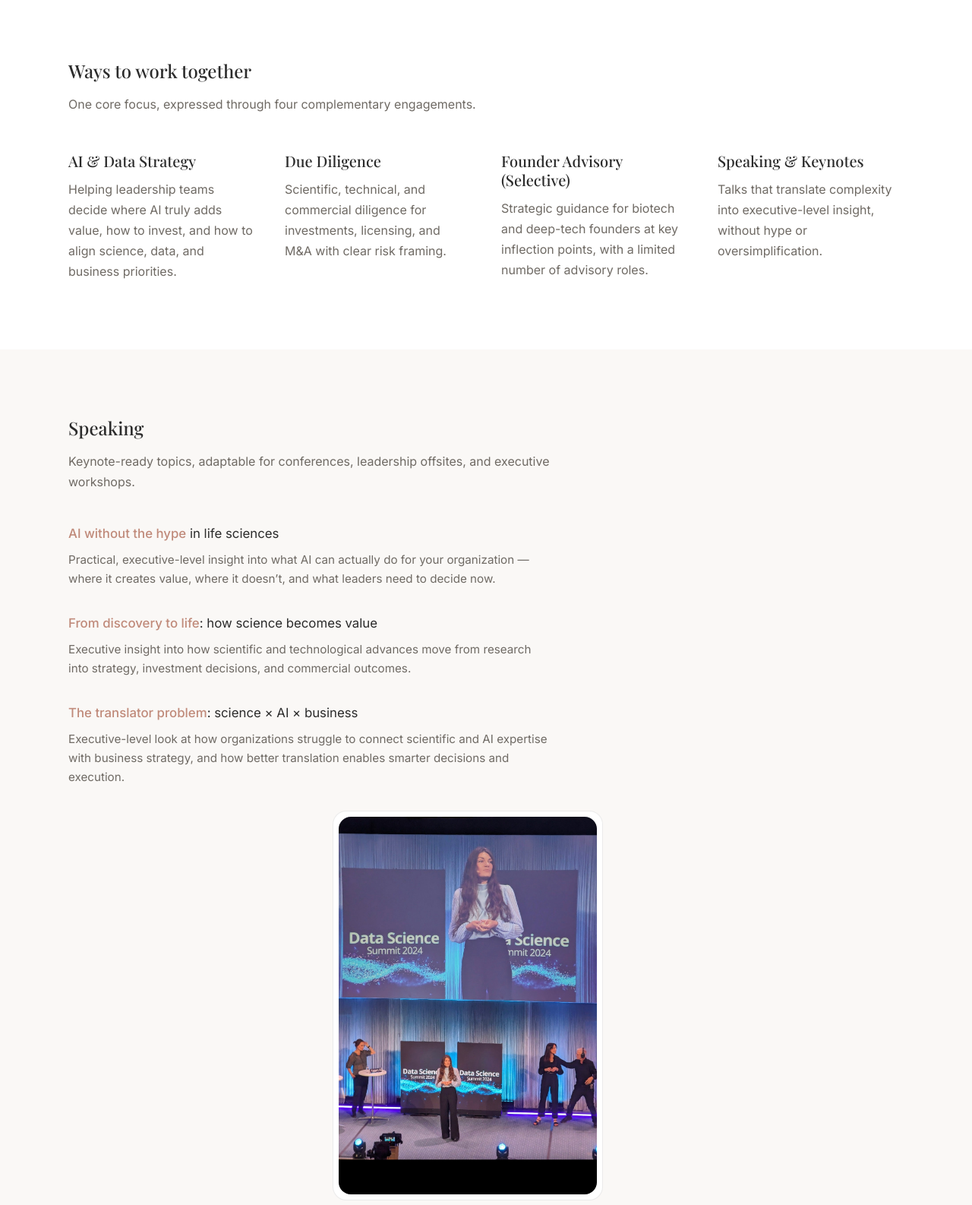
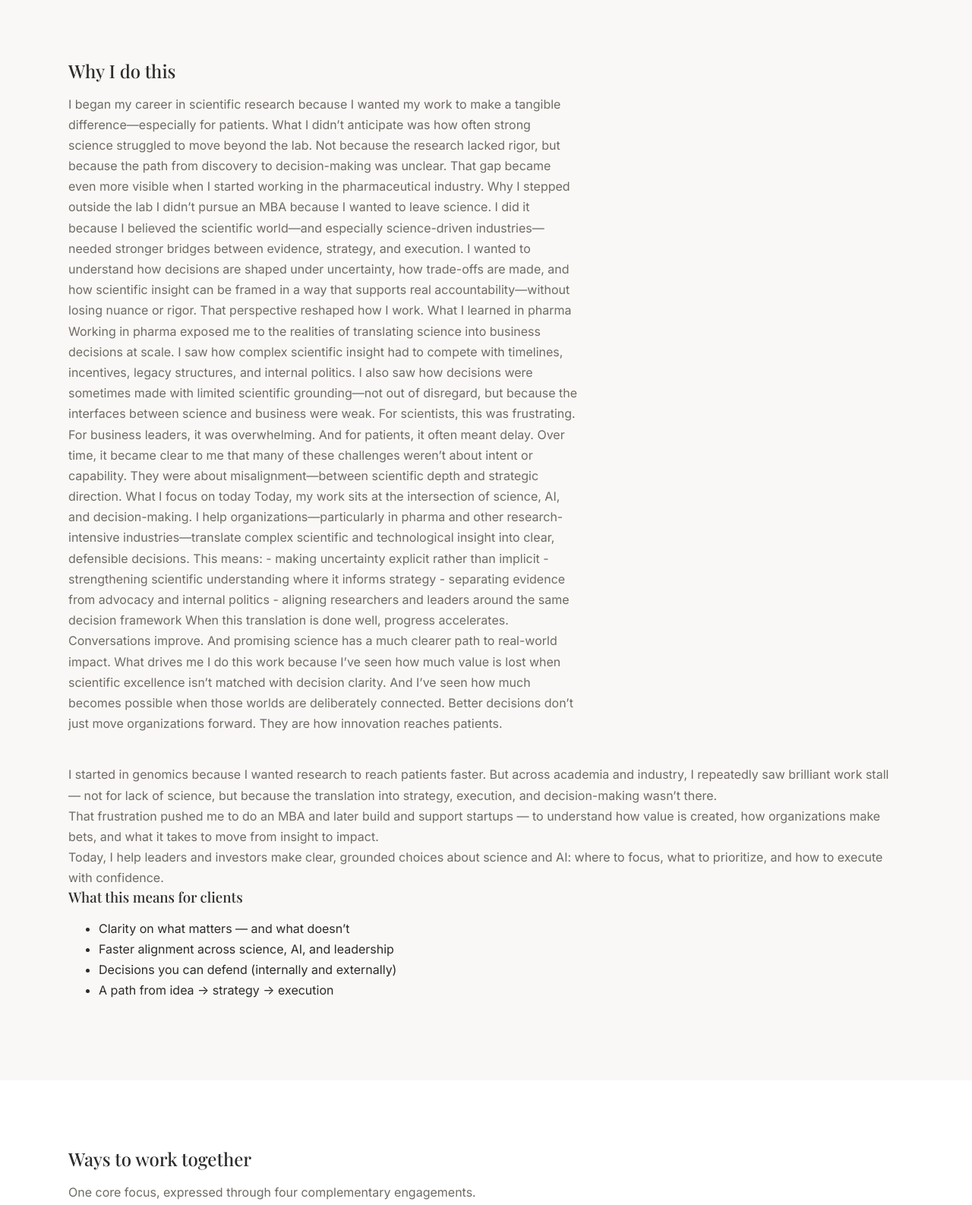
Before and after one commit to chiara21-dev/chiara-consulting-, a plain HTML site: page index.html in a window 1280 px wide. Shown: the part 780-2366 px from the top of the page at 76% size. Drawn offline with nearby package versions, Linux system fonts and the light colour scheme.

Commit message:
Update index.html

```diff
--- a/index.html
+++ b/index.html
@@ -60,6 +60,77 @@
         class="hero-photo"
         loading="lazy"
       />
+    </div>
+  </div>
+</section>
+<!-- WHY -->
+<section id="why" class="why">
+  <div class="container why-layout">
+    <div class="why-text">
+      <h2>Why I do this</h2>
+      <p class="section-intro">
+        I began my career in scientific research because I wanted my work to make a tangible difference—especially for patients.
+        What I didn’t anticipate was how often strong science struggled to move beyond the lab. Not because the research lacked rigor,
+        but because the path from discovery to decision-making was unclear. That gap became even more visible when I started working in the pharmaceutical industry.
+
+        Why I stepped outside the lab
+        I didn’t pursue an MBA because I wanted to leave science. I did it because I believed the scientific world—and especially science-driven industries—needed
+        stronger bridges between evidence, strategy, and execution. I wanted to understand how decisions are shaped under uncertainty, how trade-offs are made,
+        and how scientific insight can be framed in a way that supports real accountability—without losing nuance or rigor. That perspective reshaped how I work.
+
+        What I learned in pharma
+        Working in pharma exposed me to the realities of translating science into business decisions at scale. I saw how complex scientific insight
+        had to compete with timelines, incentives, legacy structures, and internal politics. I also saw how decisions were sometimes made with limited
+        scientific grounding—not out of disregard, but because the interfaces between science and business were weak. For scientists, this was frustrating.
+        For business leaders, it was overwhelming. And for patients, it often meant delay. Over time, it became clear to me that many of these challenges
+        weren’t about intent or capability. They were about misalignment—between scientific depth and strategic direction.
+
+        What I focus on today
+        Today, my work sits at the intersection of science, AI, and decision-making.
+        I help organizations—particularly in pharma and other research-intensive industries—translate complex scientific and technological insight into clear,
+        defensible decisions.
+        This means:
+        - making uncertainty explicit rather than implicit
+        - strengthening scientific understanding where it informs strategy
+        - separating evidence from advocacy and internal politics
+        - aligning researchers and leaders around the same decision framework
+        When this translation is done well, progress accelerates. Conversations improve. And promising science has a much clearer path to real-world impact.
+
+        What drives me
+        I do this work because I’ve seen how much value is lost when scientific excellence isn’t matched with decision clarity.
+        And I’ve seen how much becomes possible when those worlds are deliberately connected.
+        Better decisions don’t just move organizations forward.
+        They are how innovation reaches patients.
+
+      </p>
+
+      <div class="why-body">
+        <p>
+          I started in genomics because I wanted research to reach patients faster. But across academia
+          and industry, I repeatedly saw brilliant work stall — not for lack of science, but because the
+          translation into strategy, execution, and decision-making wasn’t there.
+        </p>
+        <p>
+          That frustration pushed me to do an MBA and later build and support startups — to understand
+          how value is created, how organizations make bets, and what it takes to move from insight to impact.
+        </p>
+        <p>
+          Today, I help leaders and investors make clear, grounded choices about science and AI: where to focus,
+          what to prioritize, and how to execute with confidence.
+        </p>
+      </div>
+    </div>
+
+    <div class="why-card">
+      <div class="why-card-inner">
+        <h3>What this means for clients</h3>
+        <ul>
+          <li>Clarity on what matters — and what doesn’t</li>
+          <li>Faster alignment across science, AI, and leadership</li>
+          <li>Decisions you can defend (internally and externally)</li>
+          <li>A path from idea → strategy → execution</li>
+        </ul>
+      </div>
     </div>
   </div>
 </section>
```
